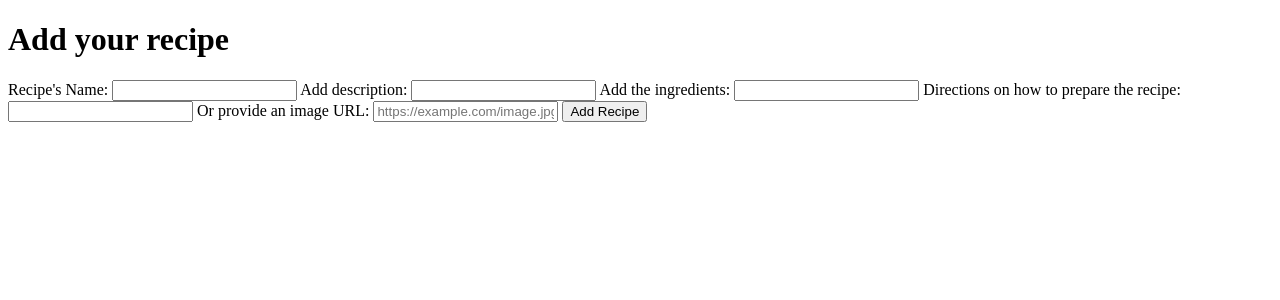
After one commit to Ajarmahh/FoodRecipesProject-BackEnd, a Flask app: page /add_recipe in a window 1280 px wide. The commit adds this page. Shown: the top 300 px of the page. Run offline with Flask 3, Linux system fonts and the light colour scheme.

Commit message:
Add endpoint for adding recipes and rename 'dish_name' to 'name'

```diff
--- a/app.py
+++ b/app.py
@@ -1,4 +1,4 @@
-from flask import Flask, render_template
+from flask import Flask, render_template, request, redirect, url_for
 from data_manager import DataManager
 from flask_cors import CORS
 
@@ -20,5 +20,21 @@ def get_recipes():
         return render_template('home.html', error=e)
 
 
+@app.route('/add_recipe', methods=['GET', 'POST'])
+def add_recipe():
+    if request.method == 'POST':
+        try:
+            name = request.form.get('name')
+            description = request.form.get('description')
+            ingredients = request.form.get('ingredients')
+            image = request.form.get('image')
+            how_to_prepare = request.form.get('how_to_prepare')
+            data.add_recipe(name, description, ingredients, image, how_to_prepare)
+            return redirect(url_for('get_recipes'))
+        except Exception as e:
+            print(f'Error adding recipe: {e}')
+    return render_template('add_recipe.html')
+
+
 if __name__ == '__main__':
     app.run(debug=True)
--- a/data_models.py
+++ b/data_models.py
@@ -11,7 +11,7 @@ class Recipes(Base):
     """
     __tablename__ = 'recipes'
     id = Column(Integer, primary_key=True, autoincrement=True)
-    dish_name = Column(String, nullable=False)
+    name = Column(String, nullable=False)
     description = Column(String, nullable=False)
     ingredients = Column(String, nullable=False)
     how_to_prepare = Column(String, nullable=False)
--- /dev/null
+++ b/templates/add_recipe.html
@@ -0,0 +1,31 @@
+<!DOCTYPE html>
+<html lang="en">
+<head>
+    <meta charset="UTF-8">
+    <meta name="viewport" content="width=device-width, initial-scale=1.0">
+    <title>Add Movie</title>
+    <link rel="stylesheet">
+</head>
+<body>
+    <h1>Add your recipe</h1>
+    <form action="/add_recipe" method="POST">
+        <label for="name">Recipe's Name:</label>
+        <input type="text" id="name" name="name" required>
+
+        <label for="description">Add description:</label>
+        <input type="text" id="description" name="description" required  title="description">
+
+        <label for="ingredients">Add the ingredients:</label>
+        <input type="text" id="ingredients" name="ingredients" required>
+
+        <label for="how_to_prepare">Directions on how to prepare the recipe:</label>
+        <input type="text" id="how_to_prepare" name="how_to_prepare" required>
+
+        <label for="image">Or provide an image URL:</label>
+        <input type="url" id="image" name="image" placeholder="https://example.com/image.jpg">
+
+
+        <button type="submit">Add Recipe</button>
+    </form>
+</body>
+</html>
```
Also changed, not shown: data_manager.py (+8 -2 lines), templates/home.html (+9 -2 lines), data/recipes.db.
